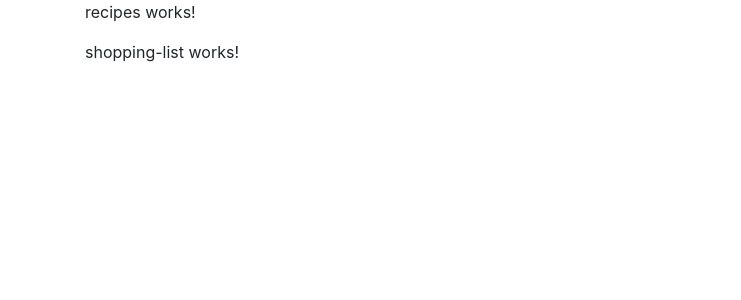
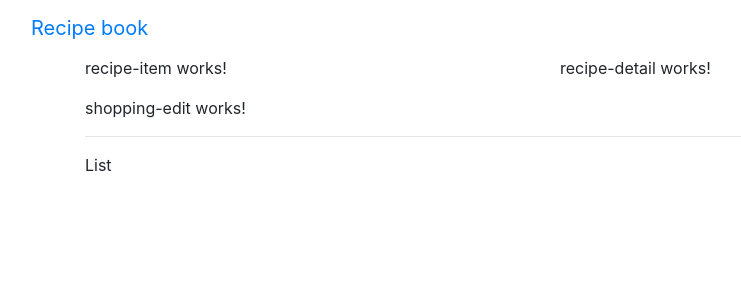
Before and after one commit to gulho/Recipe-book, an Angular app: page / in a window 1280 px wide. Shown: the top 300 px of the page, without its empty margins (0-741 px from the left). Built offline with nearby package versions, Linux system fonts and the light colour scheme.

Commit message:
add components 2

```diff
--- a/src/app/app.component.html
+++ b/src/app/app.component.html
@@ -1,3 +1,4 @@
+<app-header></app-header>
 <div class="container">
   <div class="row">
     <div class="col-md-12">
--- a/src/app/app.module.ts
+++ b/src/app/app.module.ts
@@ -8,6 +8,7 @@ import { ShoppingListComponent } from './shopping-list/shopping-list.component';
 import { ShoppingEditComponent } from './shopping-list/shopping-edit/shopping-edit.component';
 import { RecipeListComponent } from './recipes/recipe-list/recipe-list.component';
 import { RecipeDetailComponent } from './recipes/recipe-detail/recipe-detail.component';
+import { RecipeItemComponent } from './recipes/recipe-list/recipe-item/recipe-item.component';
 
 @NgModule({
   declarations: [
@@ -17,7 +18,8 @@ import { RecipeDetailComponent } from './recipes/recipe-detail/recipe-detail.com
     ShoppingListComponent,
     ShoppingEditComponent,
     RecipeListComponent,
-    RecipeDetailComponent
+    RecipeDetailComponent,
+    RecipeItemComponent
   ],
   imports: [
     BrowserModule
--- a/src/app/header/header.component.html
+++ b/src/app/header/header.component.html
@@ -1 +1,5 @@
-<p>header works!</p>
+<nav class="navbar">
+  <div class="container-fluid">
+    <a class="navbar-brand" href="#">Recipe book</a>
+  </div>
+</nav>
--- /dev/null
+++ b/src/app/recipes/recipe-list/recipe-item/recipe-item.component.html
@@ -0,0 +1 @@
+<p>recipe-item works!</p>
--- /dev/null
+++ b/src/app/recipes/recipe-list/recipe-item/recipe-item.component.ts
@@ -0,0 +1,15 @@
+import { Component, OnInit } from '@angular/core';
+
+@Component({
+  selector: 'app-recipe-item',
+  templateUrl: './recipe-item.component.html',
+  styleUrls: ['./recipe-item.component.css']
+})
+export class RecipeItemComponent implements OnInit {
+
+  constructor() { }
+
+  ngOnInit() {
+  }
+
+}
--- a/src/app/recipes/recipe-list/recipe-list.component.html
+++ b/src/app/recipes/recipe-list/recipe-list.component.html
@@ -1 +1 @@
-<p>recipe-list works!</p>
+<app-recipe-item></app-recipe-item>
--- a/src/app/recipes/recipes.component.html
+++ b/src/app/recipes/recipes.component.html
@@ -1 +1,8 @@
-<p>recipes works!</p>
+<div class="row">
+  <div class="col-md-5">
+    <app-recipe-list></app-recipe-list>
+  </div>
+  <div class="col-md-7">
+    <app-recipe-detail></app-recipe-detail>
+  </div>
+</div>
--- a/src/app/shopping-list/shopping-list.component.html
+++ b/src/app/shopping-list/shopping-list.component.html
@@ -1 +1,7 @@
-<p>shopping-list works!</p>
+<div class="row">
+  <div class="col-xl-10">
+    <app-shopping-edit></app-shopping-edit>
+    <hr>
+    <p>List</p>
+  </div>
+</div>
```
Also changed, not shown: src/app/recipes/recipe-list/recipe-item/recipe-item.component.css (added), 1 other file (tests, documents, lock files or other folders).
